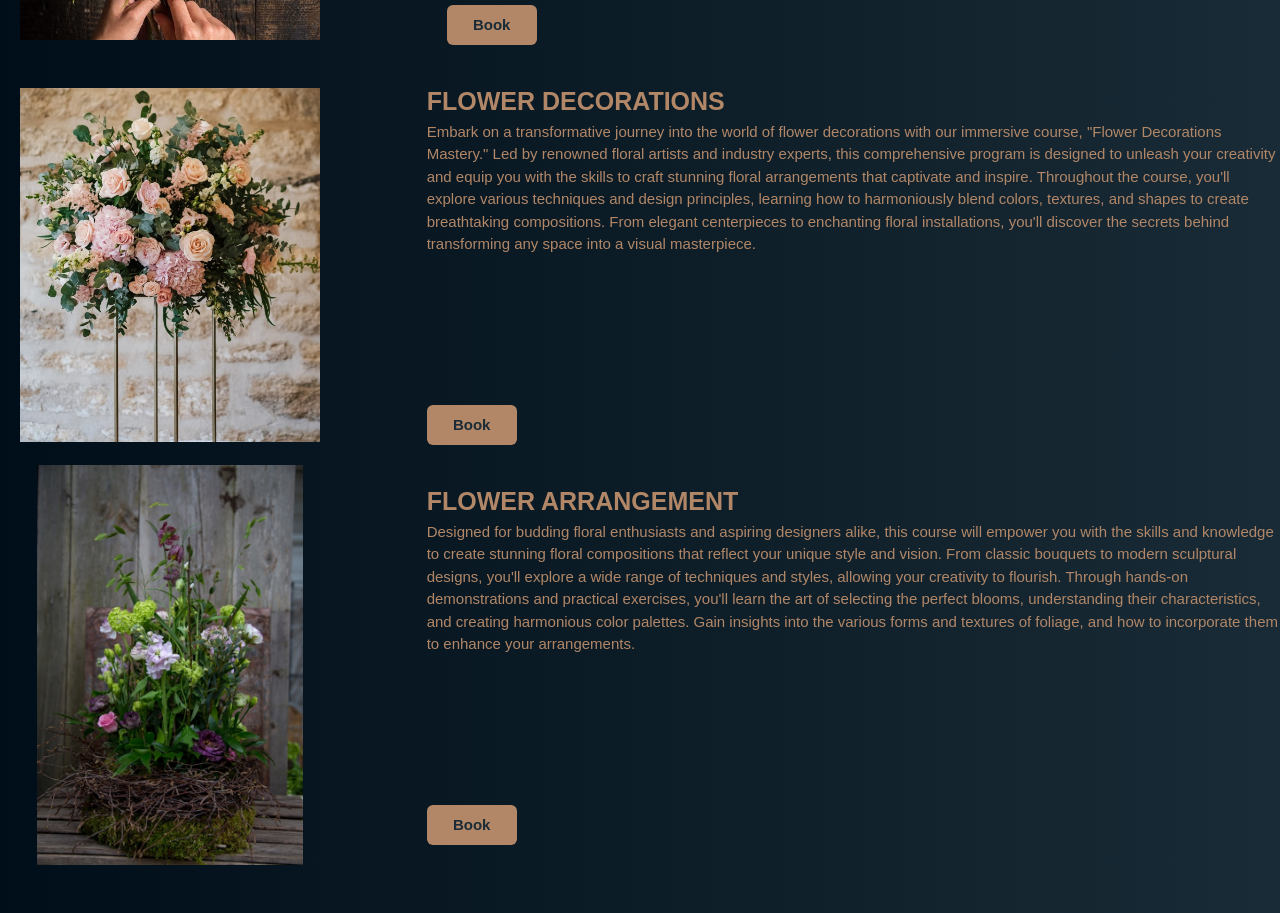
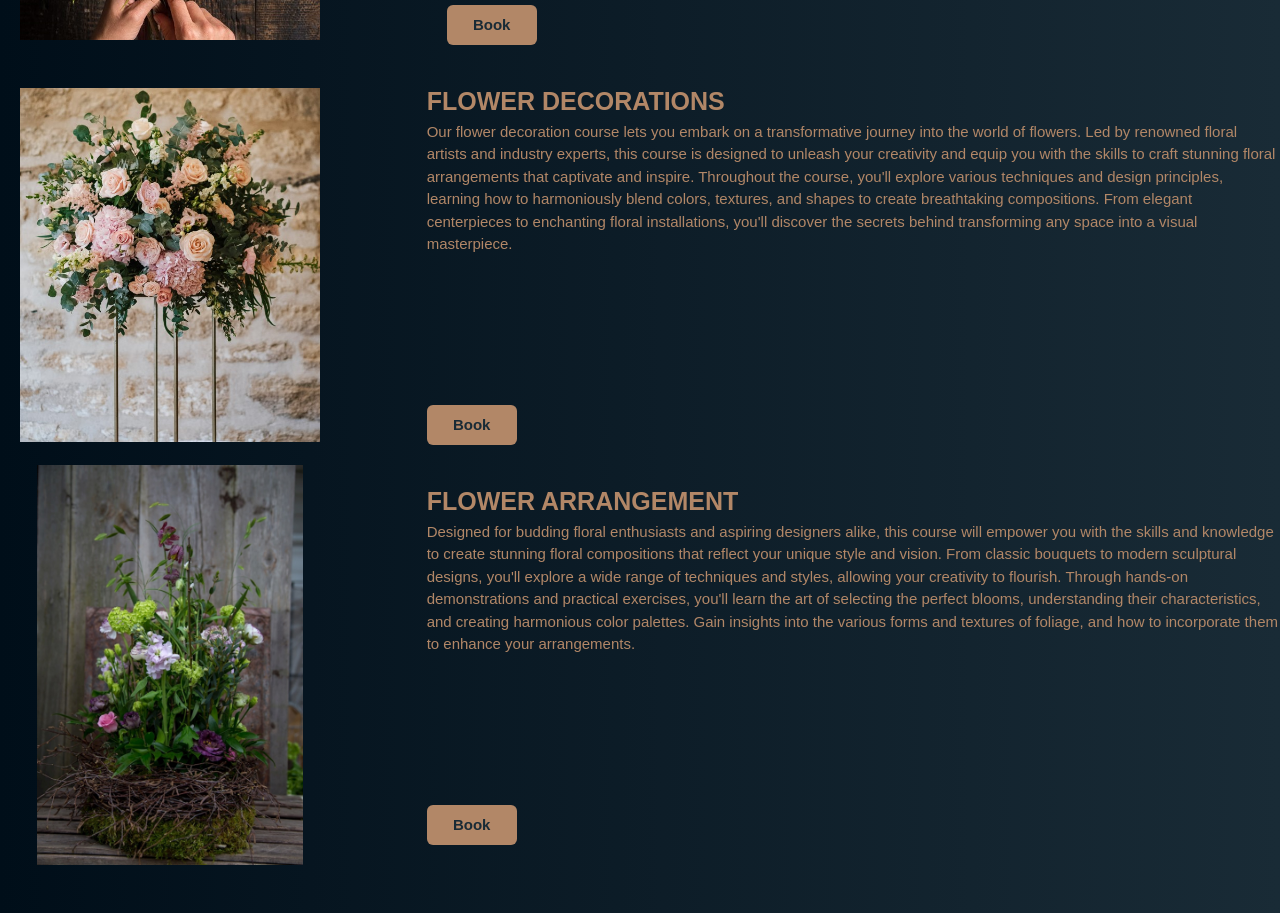
Before and after one commit to JennyWeij/BindingBlooms, a React (Vite) app: page / in a window 1280 px wide. Shown: the part 4220-5133 px from the top of the page. Built offline with nearby package versions, Linux system fonts and the light colour scheme.

Commit message:
uppdaterat texten på courssidan

```diff
--- a/src/pages/CoursesPage.tsx
+++ b/src/pages/CoursesPage.tsx
@@ -150,11 +150,10 @@ function CoursesPage() {
               color="#B28767"
             >
               <span>
-                Embark on a transformative journey into the world of flower
-                decorations with our immersive course, "Flower Decorations
-                Mastery." Led by renowned floral artists and industry experts,
-                this comprehensive program is designed to unleash your
-                creativity and equip you with the skills to craft stunning
+                Our flower decoration course lets you embark on a transformative
+                journey into the world of flowers. Led by renowned floral
+                artists and industry experts, this course is designed to unleash
+                your creativity and equip you with the skills to craft stunning
                 floral arrangements that captivate and inspire. Throughout the
                 course, you'll explore various techniques and design principles,
                 learning how to harmoniously blend colors, textures, and shapes
```
